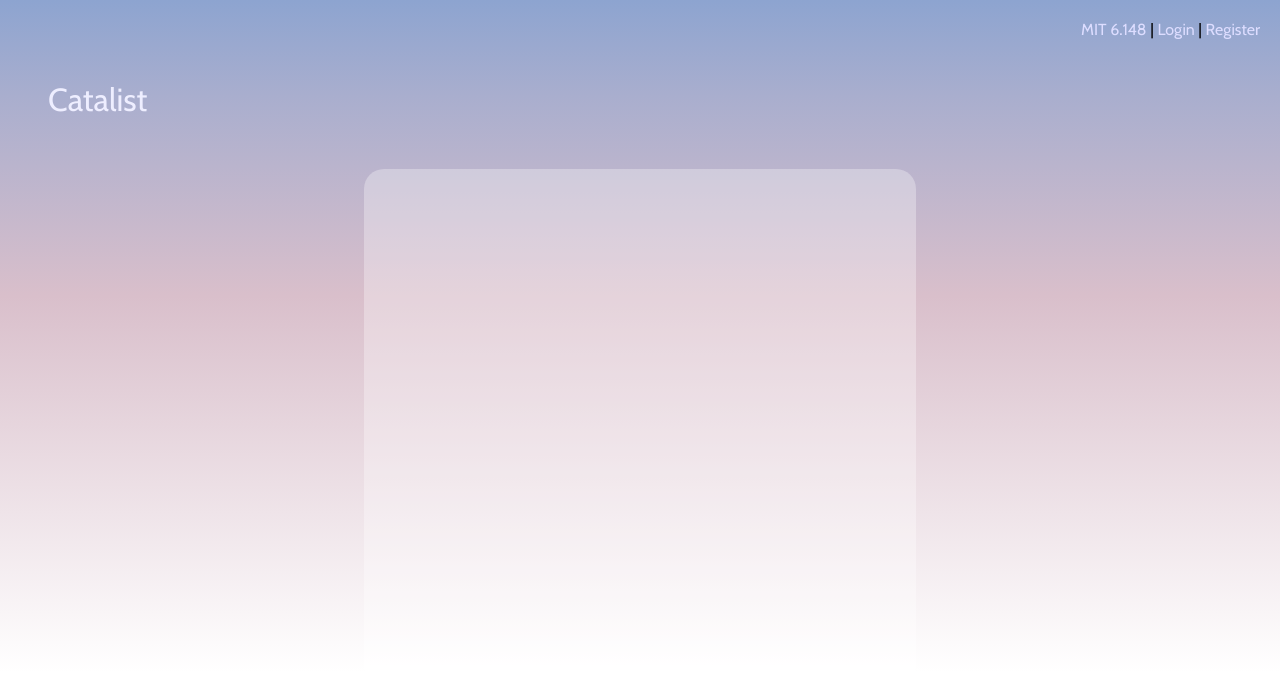
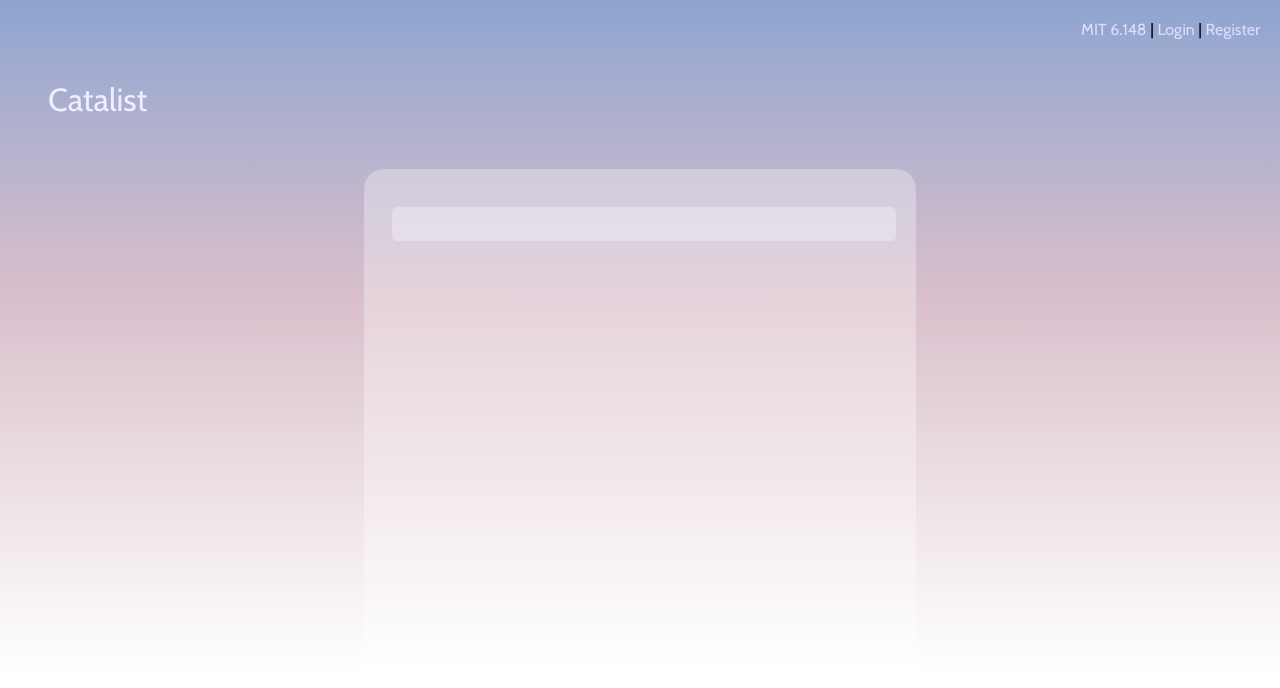
Before and after one commit to neutrinonerd3333/zutara-forever, a Flask app: page / in a window 1280 px wide. Shown: the top 688 px of the page. Run offline with Flask 2, Linux system fonts and the light colour scheme; some libraries are stand-ins or nearby versions.

Commit message:
Made .list input not fully transparent (a = .3)

```diff
--- a/routes.py
+++ b/routes.py
@@ -196,7 +196,6 @@
     response = jsonify({'completions': completions})
     return response
 
-
 #----------------------------------------------------------
 # Start Application
 #----------------------------------------------------------
--- a/static/css/list.css
+++ b/static/css/list.css
@@ -40,7 +40,7 @@
 }
 
 .list input {
-    background-color: rgba(255, 255, 255, 0);
+    background-color: rgba(255, 255, 255, 0.3);
     border: 0;
     border-style: solid;
     border-color: #ccf;
```
